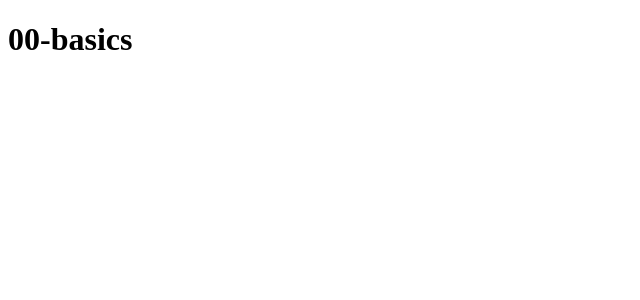
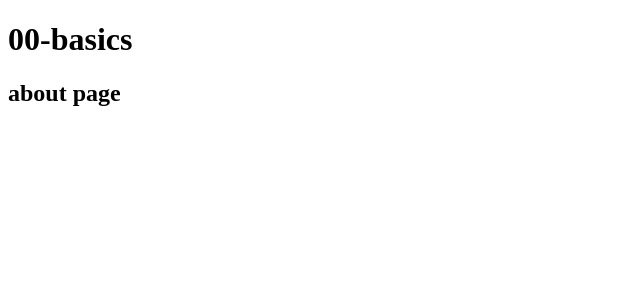
Before and after one commit to gregrossdev/js-vue-nuxt, a Nuxt app in the folder 00-basics/: page /about in a window 1280 px wide. Before the commit this address had no page. Shown: the top 300 px of the page, without its empty margins (0-640 px from the left). Built offline with nearby package versions, Linux system fonts and the light colour scheme.

Commit message:
file system routing in pages directory

```diff
--- a/00-basics/app.vue
+++ b/00-basics/pages/about.vue
@@ -1,5 +1,7 @@
+<script setup>
+
+</script>
+
 <template>
-  <NuxtLayout>
-    <NuxtPage />
-  </NuxtLayout>
+  <h2>about page</h2>
 </template>
```
